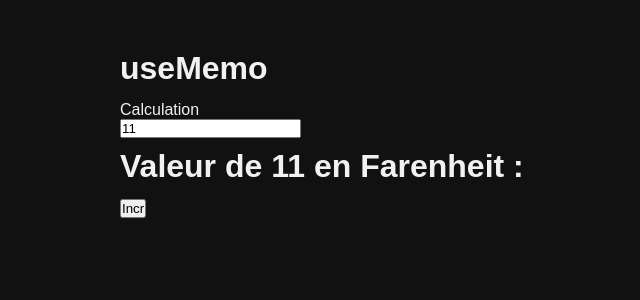
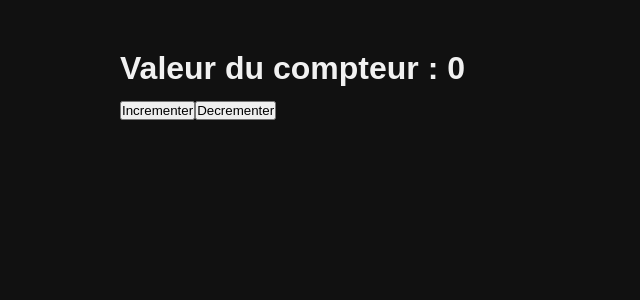
Before and after one commit to musellix/formation-react, a React (Vite) app in the folder 5.React-dans-le-détail/: page / in a window 1280 px wide. Shown: the top 300 px of the page, without its empty margins (120-760 px from the left). Built offline with nearby package versions, Linux system fonts and the light colour scheme.

Commit message:
5.13 - React dans le detail - useReducer

```diff
--- a/5.React-dans-le-détail/src/App.jsx
+++ b/5.React-dans-le-détail/src/App.jsx
@@ -1,4 +1,4 @@
-import Container from "./lessons/12.useMemo/Container"
+import Container from "./lessons/13.useReducer/Container"
 
 function App() {
 
--- a/5.React-dans-le-détail/src/lessons/13.useReducer/Container.jsx
+++ b/5.React-dans-le-détail/src/lessons/13.useReducer/Container.jsx
@@ -1,7 +1,27 @@
+import { useReducer } from "react"
+
 export default function Container() {
 
+  // count comme le state, et demarre à 0
+  // dispatch est un utilitaire permettant d'envoyer des actions au reducer
+  const [count, dispatch] = useReducer(reducer, 0)
+
+  function reducer(state, action) {
+    switch(action.type) {
+      case "increment":
+        return state + action.payload
+      case "decrement":
+        return state - action.payload
+    }
+  }
+
   return <div>
-    <h1>Valeur du compteur : </h1>
-
+    <h1>Valeur du compteur : {count}</h1>
+    <button
+      onClick={() => dispatch({type: "increment", payload: 5})}>Incrementer
+    </button>
+    <button
+      onClick={() => dispatch({type: "decrement", payload: 4})}>Decrementer
+    </button>
   </div>
 }
```
